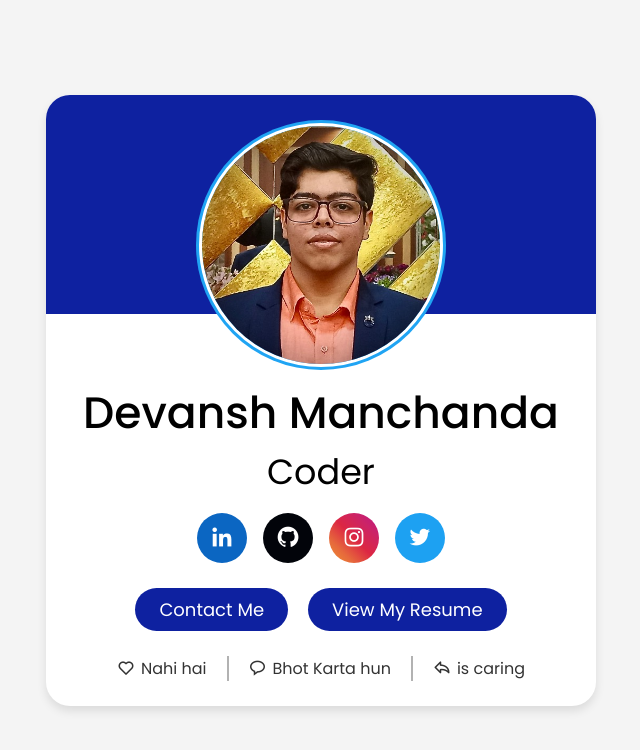
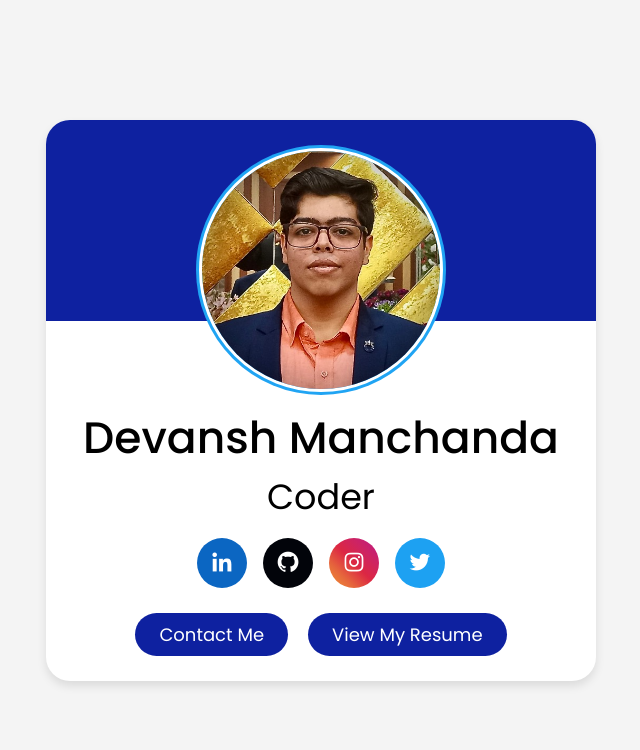
Before and after one commit to DevanshManchanda/Profile_Card, a plain HTML site: page index.html in a window 1280 px wide. Shown: the whole page, without its empty margins (319-959 px from the left). Drawn offline with nearby package versions, Linux system fonts and the light colour scheme.

Commit message:
Update index.html

```diff
--- a/index.html
+++ b/index.html
@@ -41,7 +41,7 @@
             <button class="button">View My Resume</button>
         </div>
 
-        <div class="analytics">
+<!--         <div class="analytics">
             <div class="data">
                 <i class="bx bx-heart"></i>
                 <span class="number" >Nahi hai</span>
@@ -53,7 +53,7 @@
         <div class="data">
             <i class="bx bx-share"></i>
             <span class="number" >is caring</span>
-        </div>
+        </div> -->
     </div>
 </body>
 </html>
```
